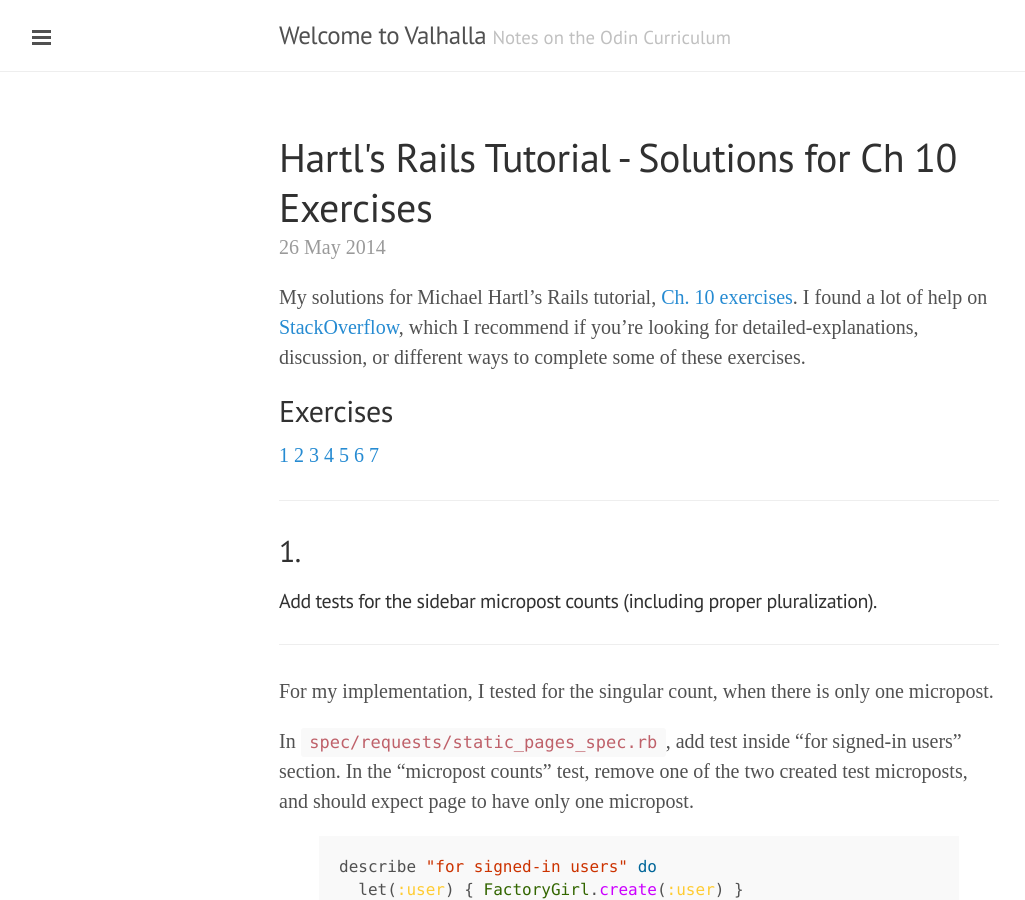
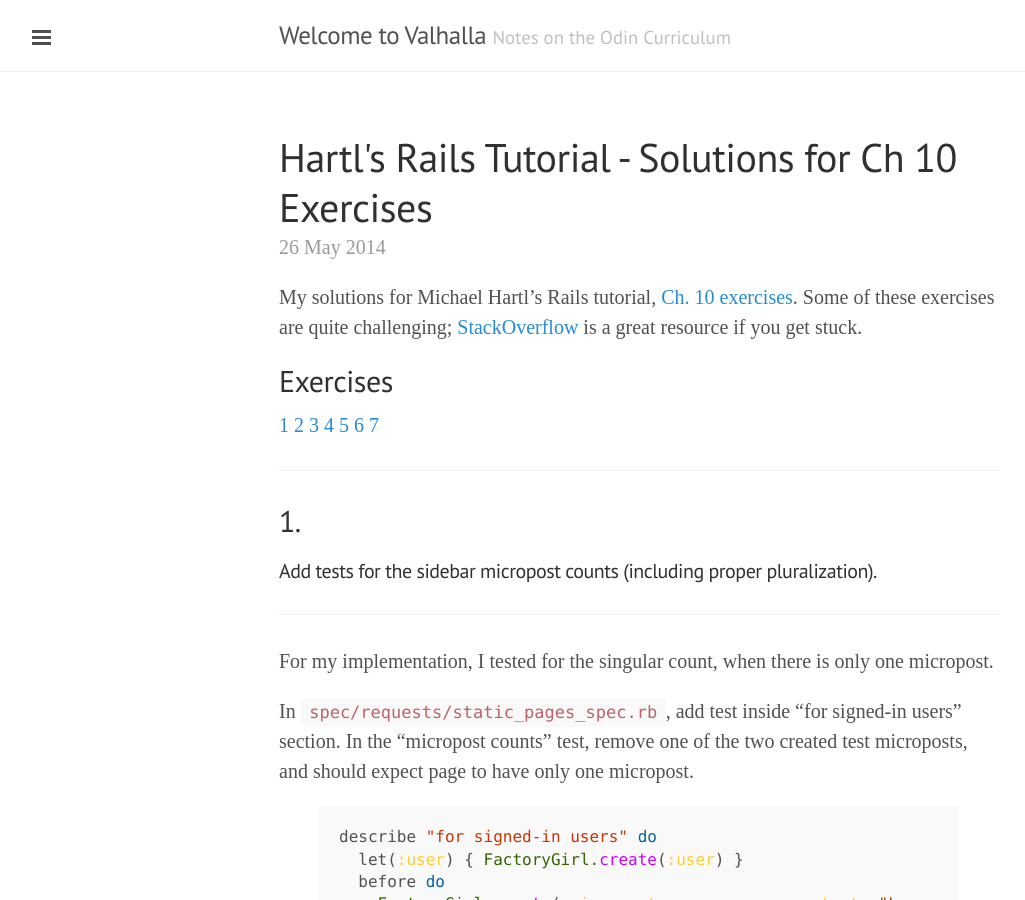
Before and after one commit to Jberczel/jberczel.github.io, a Jekyll site: the page built from _posts/2014-05-26-hartl-solutions-ch-10.md, in a window 1280 px wide and 900 px high. Shown: the whole window, without its empty margins (1-1026 px from the left). Built offline with Jekyll 4.4.1, drawn with Linux system fonts in a browser that asks for light colours; Markdown is read by kramdown in place of the engine named in the settings.

Commit message:
Edit ch 10 solutions post

```diff
--- a/_posts/2014-05-26-hartl-solutions-ch-10.md
+++ b/_posts/2014-05-26-hartl-solutions-ch-10.md
@@ -4,7 +4,7 @@
 permalink: hartl-solutions-ch10
 ---
 
-My solutions for Michael Hartl's Rails tutorial, [Ch. 10 exercises](http://www.railstutorial.org/book/user_microposts#sec-micropost_exercises).  I found a lot of help on [StackOverflow](http://stackoverflow.com/), which I recommend if you're looking for detailed-explanations, discussion, or different ways to complete some of these exercises.
+My solutions for Michael Hartl's Rails tutorial, [Ch. 10 exercises](http://www.railstutorial.org/book/user_microposts#sec-micropost_exercises). Some of these exercises are quite challenging; [StackOverflow](http://stackoverflow.com/) is a great resource if you get stuck.
 
 <!--more-->
 
```
